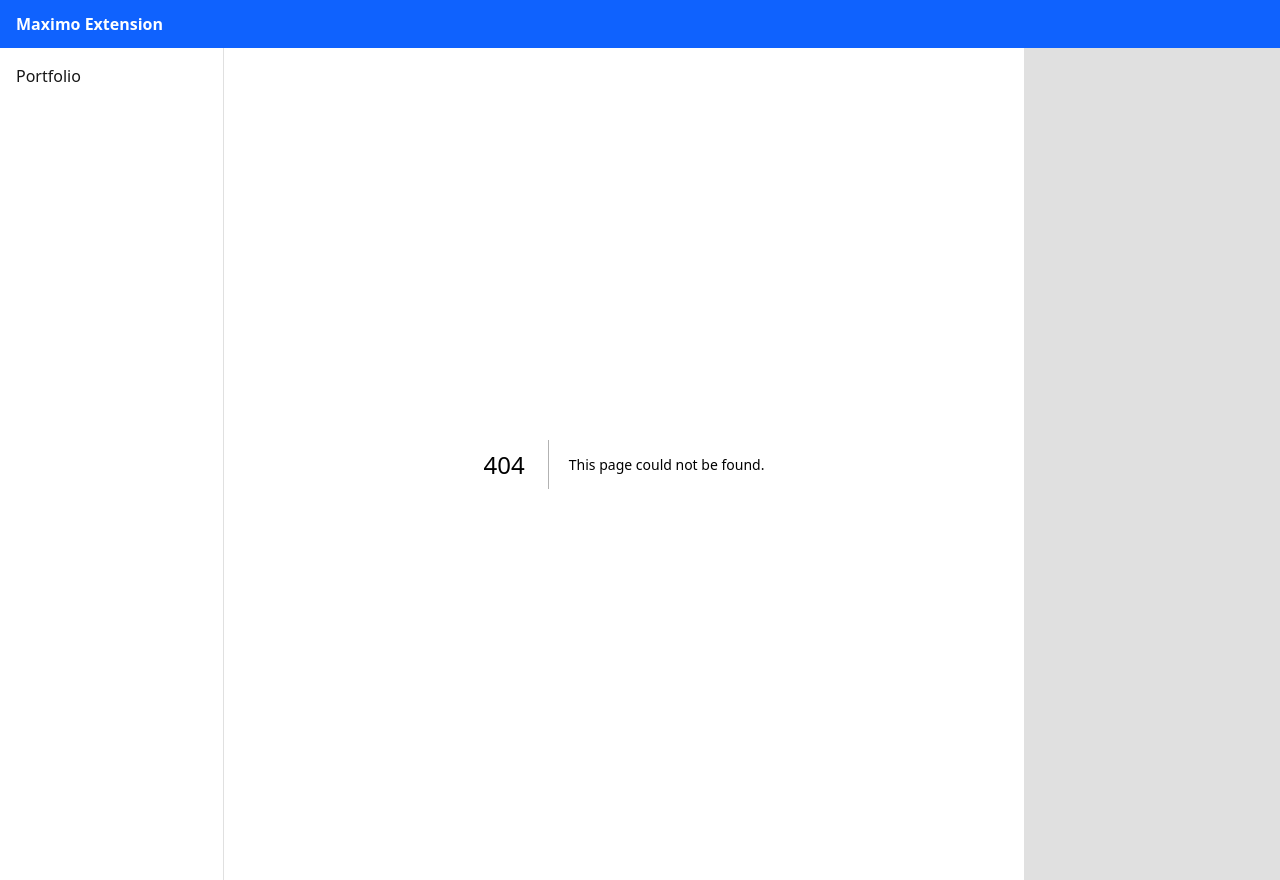
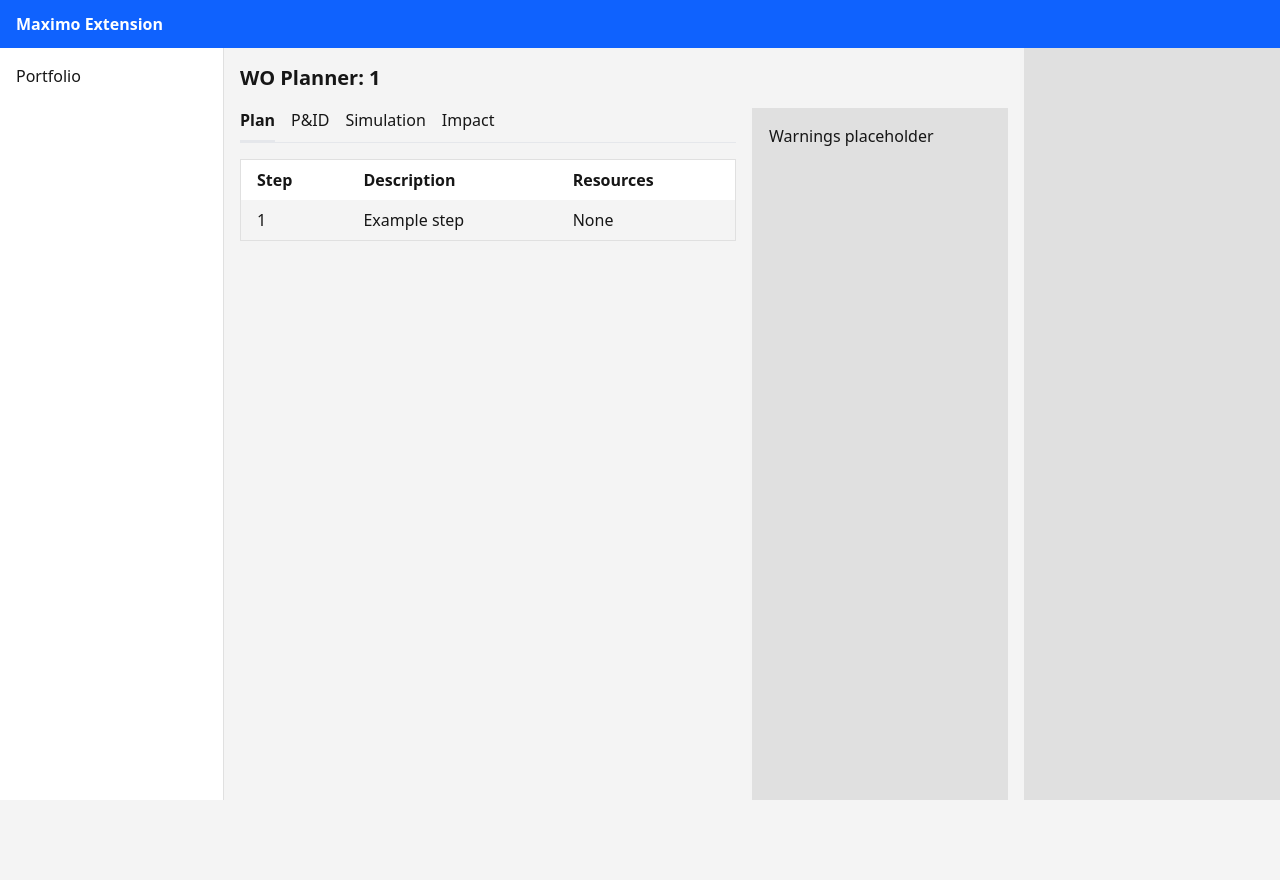
Before and after one commit to dorko-dorkus/loto, a Next.js app in the folder apps/maximo-extension-ui/: page /planner/1 in a window 1280 px wide. Before the commit this address had no page. After the commit the page ends 800 px from the top, so only its background shows below. Built offline with nearby package versions, Linux system fonts and the light colour scheme.

Commit message:
Add work order planner skeleton with tabs and warnings drawer

```diff
--- /dev/null
+++ b/apps/maximo-extension-ui/src/app/planner/[wo]/page.tsx
@@ -0,0 +1,56 @@
+'use client';
+
+import { useState } from 'react';
+
+const tabs = ['Plan', 'P&ID', 'Simulation', 'Impact'];
+
+export default function PlannerPage({ params }: { params: { wo: string } }) {
+  const [activeTab, setActiveTab] = useState('Plan');
+
+  return (
+    <main className="h-full">
+      <h1 className="mb-4 text-xl font-semibold">WO Planner: {params.wo}</h1>
+      <div className="flex h-full">
+        <div className="flex-1 pr-4">
+          <div role="tablist" className="mb-4 border-b">
+            {tabs.map((tab) => (
+              <button
+                key={tab}
+                role="tab"
+                aria-selected={activeTab === tab}
+                className={`mr-4 pb-2 ${activeTab === tab ? 'border-b-2 font-semibold' : ''}`}
+                onClick={() => setActiveTab(tab)}
+              >
+                {tab}
+              </button>
+            ))}
+          </div>
+          {activeTab === 'Plan' && (
+            <table className="min-w-full border border-[var(--mxc-border)]">
+              <thead className="bg-[var(--mxc-nav-bg)] text-left">
+                <tr>
+                  <th className="px-4 py-2">Step</th>
+                  <th className="px-4 py-2">Description</th>
+                  <th className="px-4 py-2">Resources</th>
+                </tr>
+              </thead>
+              <tbody>
+                <tr>
+                  <td className="px-4 py-2">1</td>
+                  <td className="px-4 py-2">Example step</td>
+                  <td className="px-4 py-2">None</td>
+                </tr>
+              </tbody>
+            </table>
+          )}
+          {activeTab === 'P&ID' && <div>P&amp;ID placeholder</div>}
+          {activeTab === 'Simulation' && <div>Simulation placeholder</div>}
+          {activeTab === 'Impact' && <div>Impact placeholder</div>}
+        </div>
+        <aside className="w-64 shrink-0 border-l border-[var(--mxc-border)] bg-[var(--mxc-drawer-bg)] p-4 text-[var(--mxc-drawer-fg)]">
+          Warnings placeholder
+        </aside>
+      </div>
+    </main>
+  );
+}
```
Also changed, not shown: 1 other file (tests, documents, lock files or other folders).
